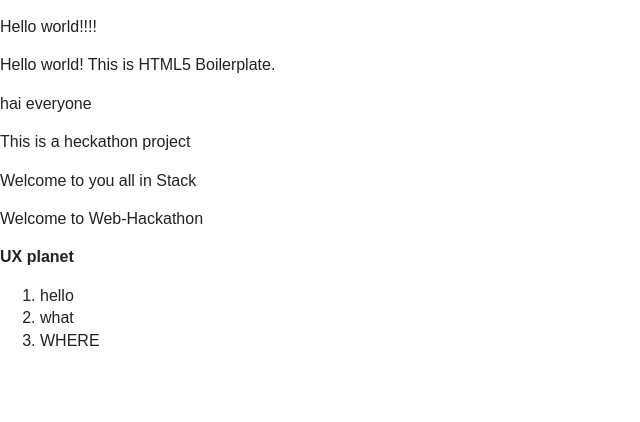
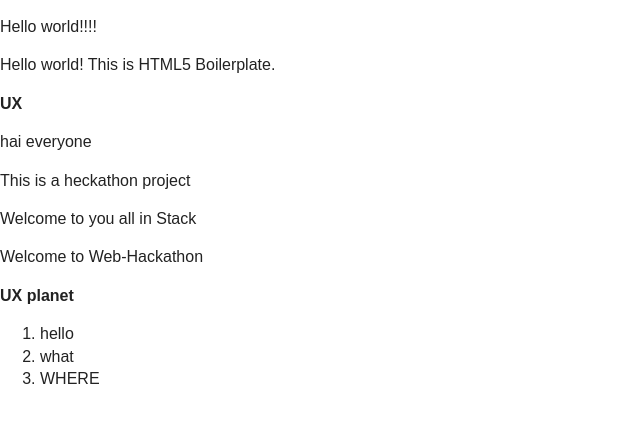
Before and after one commit to saidurgakoduri/web-hackathon, a plain HTML site: page index.html in a window 1280 px wide. Shown: the whole page, without its empty margins (0-640 px from the left). Drawn offline with nearby package versions, Linux system fonts and the light colour scheme.

```diff
--- a/index.html
+++ b/index.html
@@ -23,6 +23,7 @@
 
 
         <p>Hello world! This is HTML5 Boilerplate.</p>
+        <strong>UX</strong>
         <P> hai everyone</P>
         <p>This is a heckathon project</p>
 
```
